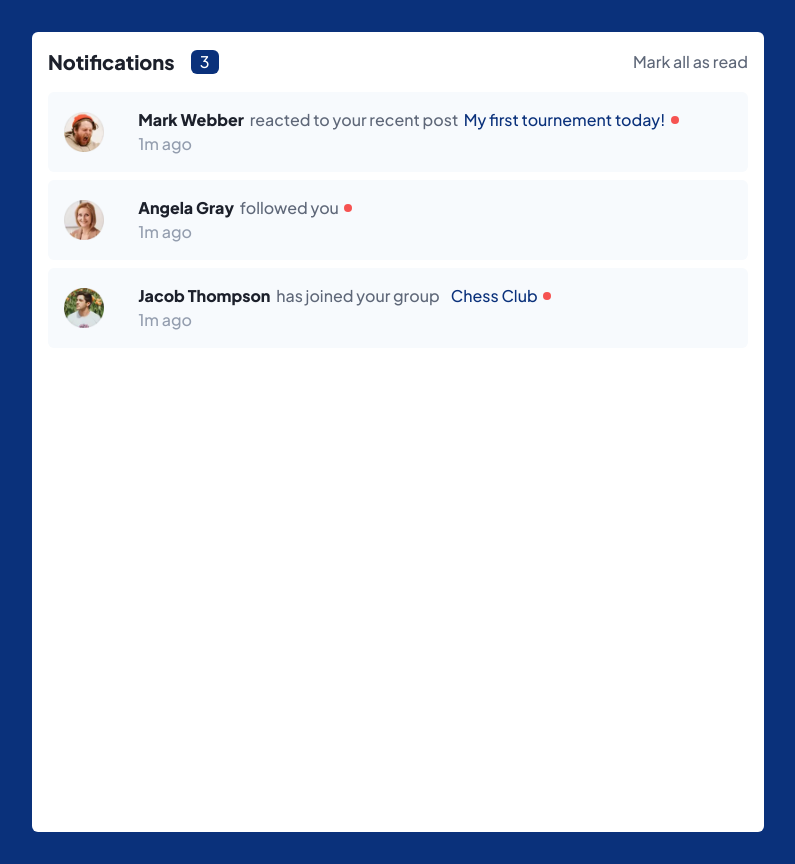
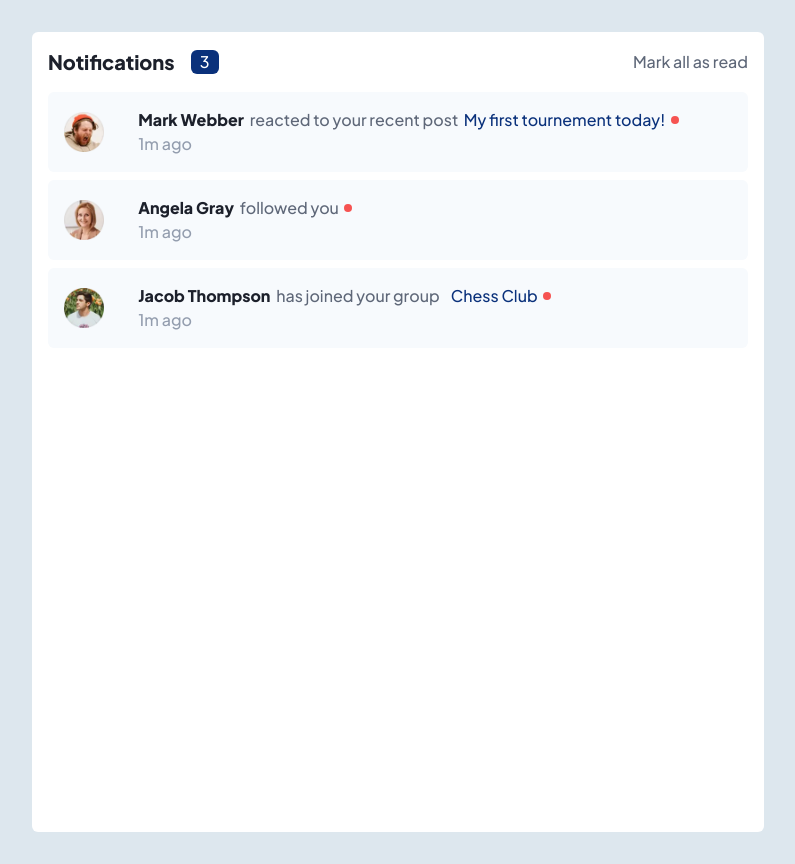
Before and after one commit to schndra/notification-page-tw, a React (Vite) app: page / in a window 1280 px wide. Shown: the whole page, without its empty margins (242-1037 px from the left). Built offline with nearby package versions, Linux system fonts and the light colour scheme.

Commit message:
changed background color

```diff
--- a/src/App.jsx
+++ b/src/App.jsx
@@ -19,7 +19,7 @@ function App() {
   };
 
   return (
-    <main className="grid grid-flow-col justify-center bg-primaryBlue   ">
+    <main className="grid grid-flow-col justify-center bg-nGrayishBlue300   ">
       {/* header */}
       <div className="w-full h-screen p-4  md:w-[732px] bg-nWhite  md:my-8 rounded-md">
         <div className="flex items-center justify-between">
```
